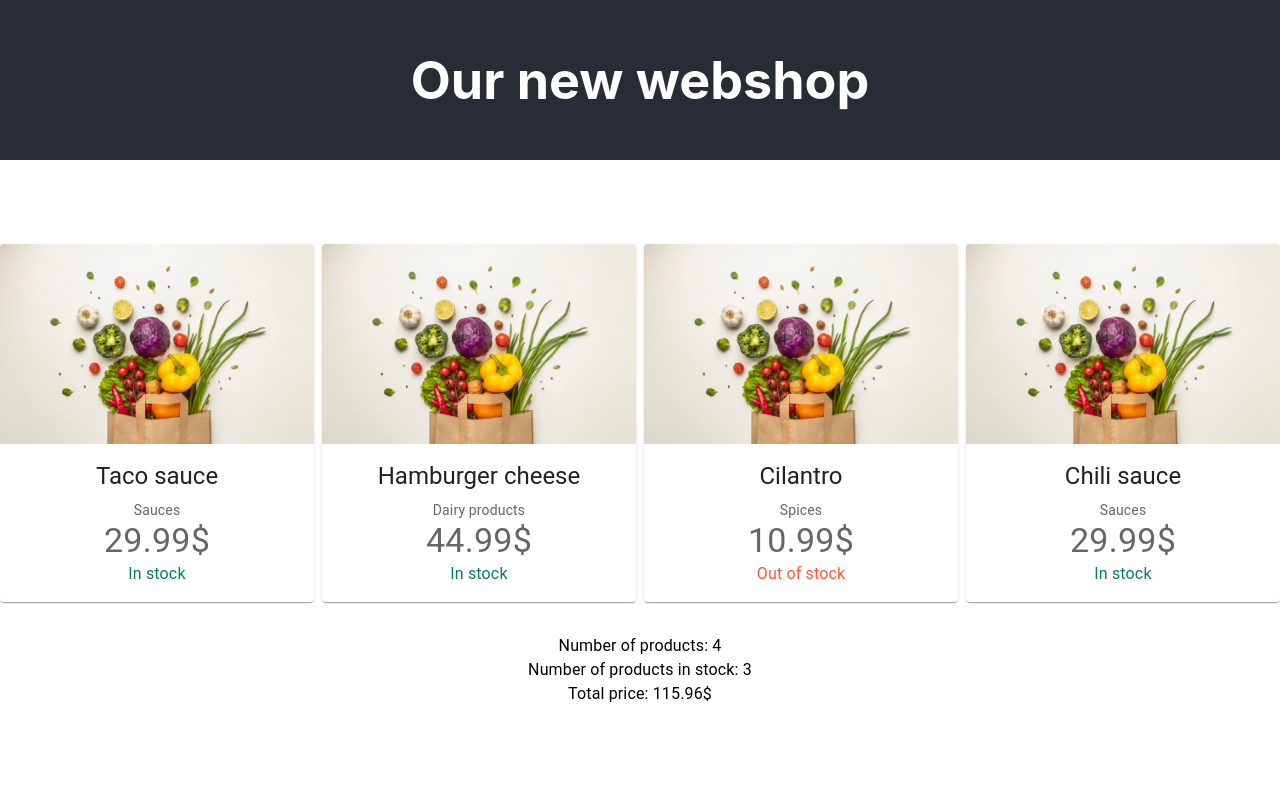
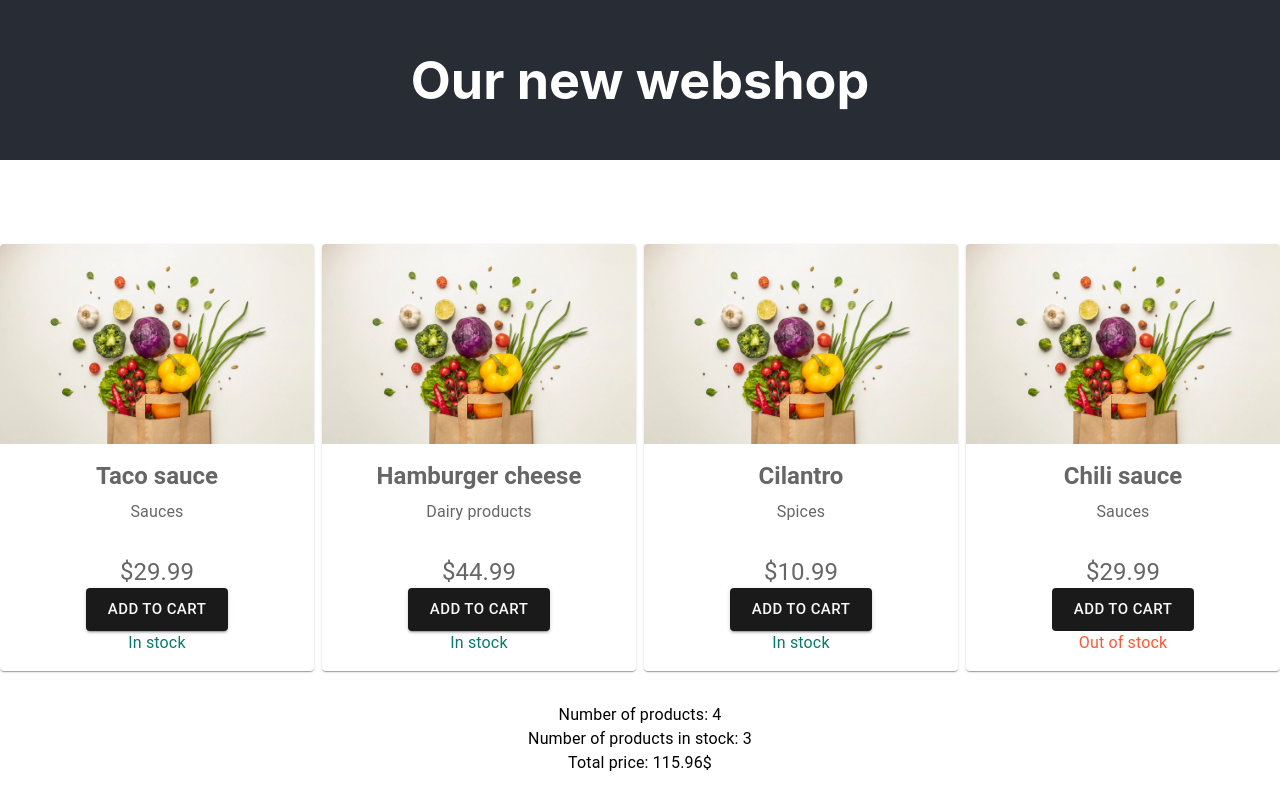
Before and after one commit to fridajac/Our-Webshop, a React (Create React App) app: page / in a window 1280 px wide. Built offline with nearby package versions, Linux system fonts and the light colour scheme.

Commit message:
Change type ProductItem to inStock boolean

```diff
--- a/src/components/InformationBox/utilities.ts
+++ b/src/components/InformationBox/utilities.ts
@@ -1,7 +1,7 @@
 import { ProductItem } from '../../types';
 
 export function getNbrOfProductsInStock(products: ProductItem[]): number {
-  return products.filter((product) => product.status === 'In stock').length;
+  return products.filter((product) => product.inStock).length;
 }
 
 export function getTotalPrice(products: ProductItem[]): number {
--- a/src/components/product/Product.tsx
+++ b/src/components/product/Product.tsx
@@ -1,4 +1,5 @@
 import {
+  Button,
   Card,
   CardActionArea,
   CardContent,
@@ -9,7 +10,7 @@ import COLORS from '../../styles/colors';
 import { ProductItem } from '../../types';
 
 const Product = (props: ProductItem) => {
-  const { name, category, price, status } = props;
+  const { name, category, price, inStock } = props;
   return (
     <Card sx={{ maxWidth: 345 }}>
       <CardActionArea>
@@ -20,23 +21,35 @@ const Product = (props: ProductItem) => {
           alt="product image"
         />
         <CardContent>
-          <Typography gutterBottom variant="h5" component="div">
+          <Typography
+            gutterBottom
+            variant="h5"
+            component="div"
+            fontWeight="bold"
+            color="text.secondary"
+          >
             {name}
           </Typography>
-          <Typography variant="body2" color="text.secondary">
+          <Typography variant="body1" color="text.secondary" marginBottom={4}>
             {category}
           </Typography>
-          <Typography variant="h4" color="text.secondary">
-            {price}$
+          <Typography variant="h5" color="text.secondary">
+            ${price}
           </Typography>
+          <Button
+            variant="contained"
+            size="large"
+            style={{ color: '#f9f9f9', backgroundColor: '#1a1a1a' }}
+            disabled={!inStock}
+          >
+            Add to cart
+          </Button>
           <Typography
             variant="body1"
             data-testid="status-display"
-            color={
-              status === 'In stock' ? COLORS.statusGreen : COLORS.statusRed
-            }
+            color={inStock ? COLORS.statusGreen : COLORS.statusRed}
           >
-            {status}
+            {inStock ? 'In stock' : 'Out of stock'}
           </Typography>
         </CardContent>
       </CardActionArea>
--- a/src/data/products.json
+++ b/src/data/products.json
@@ -4,27 +4,27 @@
     "name": "Taco sauce",
     "category": "Sauces",
     "price": 29.99,
-    "status": "In stock"
+    "inStock": true
   },
   {
     "id": 2,
     "name": "Hamburger cheese",
     "category": "Dairy products",
     "price": 44.99,
-    "status": "In stock"
+    "inStock": true
   },
   {
     "id": 3,
     "name": "Cilantro",
     "category": "Spices",
     "price": 10.99,
-    "status": "Out of stock"
+    "inStock": true
   },
   {
     "id": 4,
     "name": "Chili sauce",
     "category": "Sauces",
     "price": 29.99,
-    "status": "In stock"
+    "inStock": false
   }
 ]
--- a/src/test-data/test-products.json
+++ b/src/test-data/test-products.json
@@ -4,20 +4,20 @@
     "name": "Taco sauce",
     "category": "Sauces",
     "price": 29.99,
-    "status": "In stock"
+    "inStock": true
   },
   {
     "id": 2,
     "name": "Hamburger cheese",
     "category": "Dairy products",
     "price": 44.99,
-    "status": "In stock"
+    "inStock": true
   },
   {
     "id": 3,
     "name": "Cilantro",
     "category": "Spices",
     "price": 10.99,
-    "status": "Out of stock"
+    "inStock": false
   }
 ]
--- a/src/types.ts
+++ b/src/types.ts
@@ -3,5 +3,5 @@ export type ProductItem = {
   name: string;
   category: string;
   price: number;
-  status: string;
+  inStock: boolean;
 };
```
